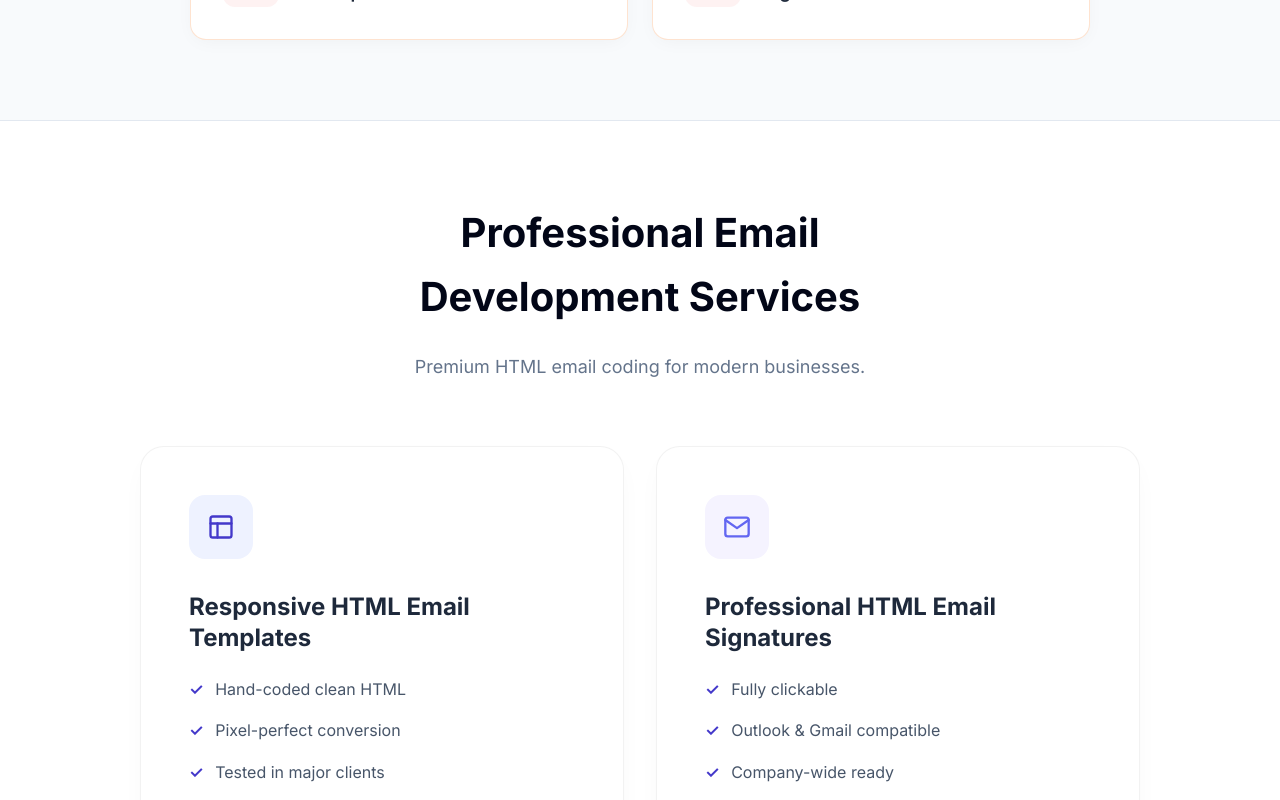
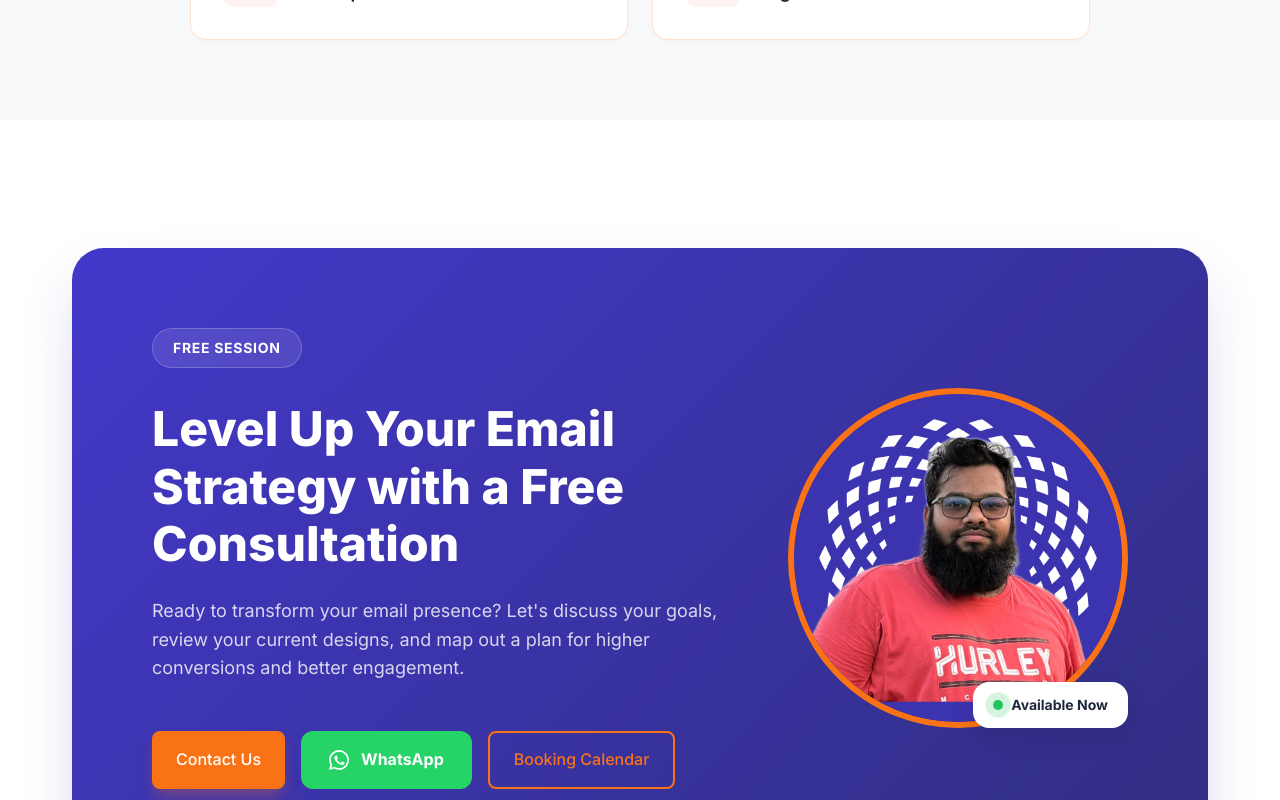
Before and after one commit to Rashedul705/mailstora_01, a Next.js app in the folder Client/: page / in a window 1280 px wide. Shown: the part 1380-2180 px from the top of the page. Built offline with nearby package versions, Linux system fonts and the light colour scheme.

Commit message:
consultation

```diff
--- /dev/null
+++ b/Client/src/app/components/Consultation.css
@@ -0,0 +1,178 @@
+.consultation-section {
+    background-color: #ffffff;
+    padding: 8rem 0;
+    overflow: hidden;
+}
+
+.consultation-card {
+    background: linear-gradient(135deg, #4338CA 0%, #312E81 100%);
+    border-radius: 2rem;
+    padding: 3rem;
+    color: #ffffff;
+    position: relative;
+    box-shadow: 0 30px 60px -12px rgba(67, 56, 202, 0.25);
+}
+
+@media (min-width: 992px) {
+    .consultation-card {
+        padding: 5rem;
+    }
+}
+
+.consultation-content {
+    display: flex;
+    flex-direction: column;
+    gap: 3rem;
+    align-items: center;
+}
+
+@media (min-width: 992px) {
+    .consultation-content {
+        flex-direction: row;
+        justify-content: space-between;
+        text-align: left;
+    }
+}
+
+.consultation-text {
+    flex: 1;
+    max-width: 600px;
+}
+
+.consultation-badge {
+    display: inline-block;
+    background: rgba(255, 255, 255, 0.1);
+    backdrop-filter: blur(10px);
+    border: 1px solid rgba(255, 255, 255, 0.2);
+    padding: 0.5rem 1.25rem;
+    border-radius: 99px;
+    font-weight: 700;
+    font-size: 0.875rem;
+    text-transform: uppercase;
+    letter-spacing: 0.05em;
+    margin-bottom: 2rem;
+}
+
+.consultation-title {
+    font-size: 2.5rem;
+    font-weight: 800;
+    line-height: 1.2;
+    margin-bottom: 1.5rem;
+}
+
+@media (min-width: 768px) {
+    .consultation-title {
+        font-size: 3rem;
+    }
+}
+
+.consultation-description {
+    font-size: 1.125rem;
+    line-height: 1.6;
+    color: rgba(255, 255, 255, 0.8);
+    margin-bottom: 3rem;
+}
+
+.consultation-buttons {
+    display: flex;
+    flex-direction: column;
+    gap: 1rem;
+}
+
+@media (min-width: 480px) {
+    .consultation-buttons {
+        flex-direction: row;
+    }
+}
+
+.btn-whatsapp {
+    display: inline-flex;
+    align-items: center;
+    justify-content: center;
+    gap: 0.75rem;
+    background-color: #25D366;
+    color: #ffffff;
+    padding: 1rem 1.75rem;
+    border-radius: 0.75rem;
+    font-weight: 700;
+    text-decoration: none;
+    transition: all 0.3s ease;
+}
+
+.btn-whatsapp:hover {
+    background-color: #128C7E;
+    transform: translateY(-2px);
+    box-shadow: 0 10px 20px -5px rgba(37, 211, 102, 0.3);
+}
+
+.consultation-image {
+    flex-shrink: 0;
+}
+
+.image-wrapper {
+    position: relative;
+    width: 280px;
+    height: 280px;
+}
+
+@media (min-width: 768px) {
+    .image-wrapper {
+        width: 340px;
+        height: 340px;
+    }
+}
+
+.profile-img {
+    width: 100%;
+    height: 100%;
+    object-fit: cover;
+    border-radius: 50%;
+    border: 6px solid #F97316;
+}
+
+.status-badge {
+    position: absolute;
+    bottom: 0rem;
+    right: 0rem;
+    background: #ffffff;
+    color: #1e293b;
+    padding: 0.75rem 1.25rem;
+    border-radius: 1rem;
+    font-weight: 700;
+    font-size: 0.875rem;
+    display: flex;
+    align-items: center;
+    gap: 0.5rem;
+    box-shadow: 0 10px 25px rgba(0, 0, 0, 0.1);
+}
+
+.dot {
+    width: 10px;
+    height: 10px;
+    background-color: #22c55e;
+    border-radius: 50%;
+    display: inline-block;
+    position: relative;
+}
+
+.dot::after {
+    content: '';
+    position: absolute;
+    width: 100%;
+    height: 100%;
+    background: inherit;
+    border-radius: inherit;
+    animation: ripple 2s infinite;
+}
+
+@keyframes ripple {
+    0% {
+        transform: scale(1);
+        opacity: 0.8;
+    }
+
+    100% {
+        transform: scale(3);
+        opacity: 0;
+    }
+}
--- /dev/null
+++ b/Client/src/app/components/Consultation.tsx
@@ -0,0 +1,57 @@
+import React from 'react';
+import Image from 'next/image';
+import './Consultation.css';
+
+export default function Consultation() {
+    return (
+        <section className="consultation-section section">
+            <div className="container">
+                <div className="consultation-card">
+                    <div className="consultation-content">
+                        <div className="consultation-text">
+                            <span className="consultation-badge">Free Session</span>
+                            <h2 className="consultation-title">Level Up Your Email Strategy with a Free Consultation</h2>
+                            <p className="consultation-description">
+                                Ready to transform your email presence? Let's discuss your goals, review your current designs, and map out a plan for higher conversions and better engagement.
+                            </p>
+                            <div className="consultation-buttons">
+                                <a href="#contact" className="btn btn-primary">
+                                    Contact Us
+                                </a>
+                                <a
+                                    href="https://wa.me/your-whatsapp-link"
+                                    target="_blank"
+                                    rel="noopener noreferrer"
+                                    className="btn btn-whatsapp"
+                                >
+                                    <svg width="20" height="20" viewBox="0 0 24 24" fill="currentColor">
+                                        <path d="M.057 24l1.687-6.163c-1.041-1.804-1.588-3.849-1.587-5.946.003-6.556 5.338-11.891 11.893-11.891 3.181.001 6.167 1.24 8.413 3.488 2.245 2.248 3.481 5.236 3.48 8.414-.003 6.557-5.338 11.892-11.893 11.892-1.99-.001-3.951-.5-5.688-1.448l-6.305 1.654zm6.597-3.807c1.676.995 3.276 1.591 5.392 1.592 5.448 0 9.886-4.434 9.889-9.885.002-5.462-4.415-9.89-9.881-9.892-5.452 0-9.887 4.434-9.889 9.884-.001 2.225.651 3.891 1.746 5.634l-.999 3.648 3.742-.981zm11.387-5.464c-.301-.15-1.78-.879-2.056-.979-.275-.1-.475-.15-.675.15-.199.3-.77.979-.945 1.179-.175.2-.35.225-.651.075-.3-.15-1.265-.467-2.41-1.488-.891-.795-1.492-1.777-1.668-2.076-.175-.3-.019-.462.13-.611.135-.133.301-.35.451-.524.151-.175.201-.3.301-.5.1-.2.05-.375-.025-.525-.075-.15-.675-1.625-.925-2.225-.244-.583-.491-.503-.675-.512-.174-.008-.375-.01-.575-.01-.2 0-.525.075-.8.375-.275.3-1.05 1.025-1.05 2.5s1.075 2.9 1.225 3.1c.15.2 2.115 3.23 5.125 4.532.715.311 1.275.497 1.71.636.717.227 1.369.195 1.885.118.575-.086 1.78-.726 2.03-1.427.25-.7.25-1.3.175-1.426-.075-.125-.275-.199-.575-.349z" />
+                                    </svg>
+                                    WhatsApp
+                                </a>
+                                <a href="#calendar" className="btn btn-secondary">
+                                    Booking Calendar
+                                </a>
+                            </div>
+                        </div>
+                        <div className="consultation-image">
+                            <div className="image-wrapper">
+                                <Image
+                                    src="/consultation-photo-v2.png"
+                                    alt="Consultation with Expert"
+                                    width={400}
+                                    height={400}
+                                    className="profile-img"
+                                />
+                                <div className="status-badge">
+                                    <span className="dot"></span>
+                                    Available Now
+                                </div>
+                            </div>
+                        </div>
+                    </div>
+                </div>
+            </div>
+        </section>
+    );
+}
--- a/Client/src/app/page.tsx
+++ b/Client/src/app/page.tsx
@@ -1,6 +1,7 @@
 import Navbar from "./components/Navbar";
 import Hero from "./components/Hero";
 import Problem from "./components/Problem";
+import Consultation from "./components/Consultation";
 import Services from "./components/Services";
 import Pricing from "./components/Pricing";
 import Portfolio from "./components/Portfolio";
@@ -18,6 +19,7 @@ export default function Home() {
       <Navbar />
       <Hero />
       <Problem />
+      <Consultation />
       <Services />
       <Pricing />
       <Portfolio />
```
Also changed, not shown: Client/public/consultation-photo-v2.png (added), Client/public/consultation-photo.jpg (added).
